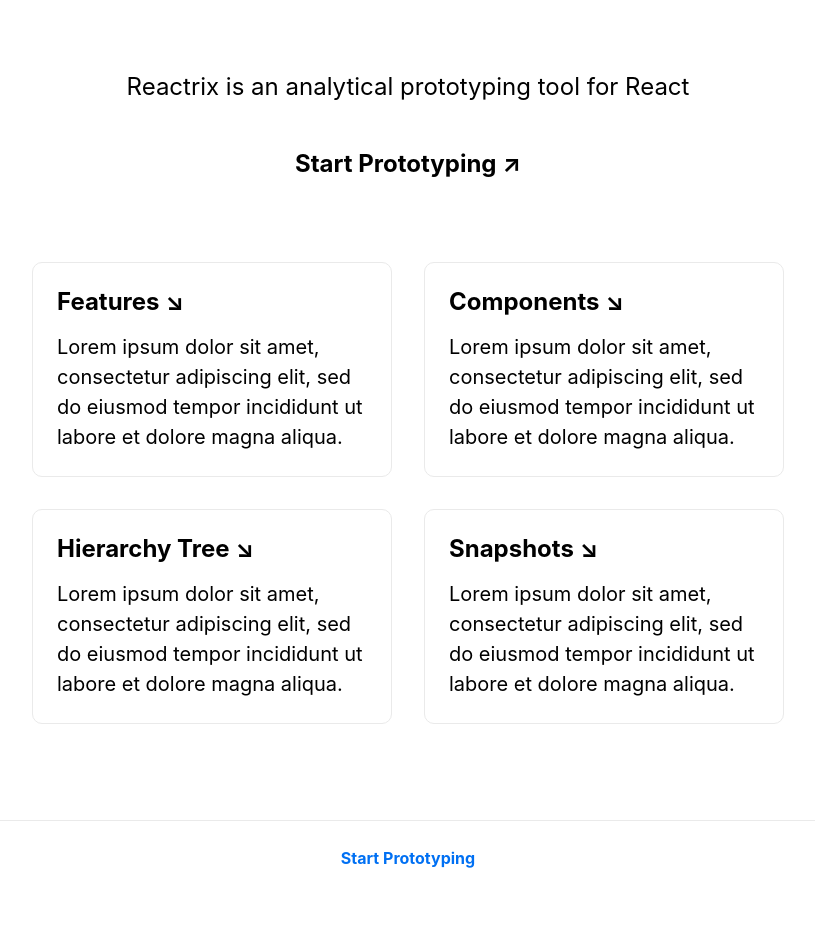
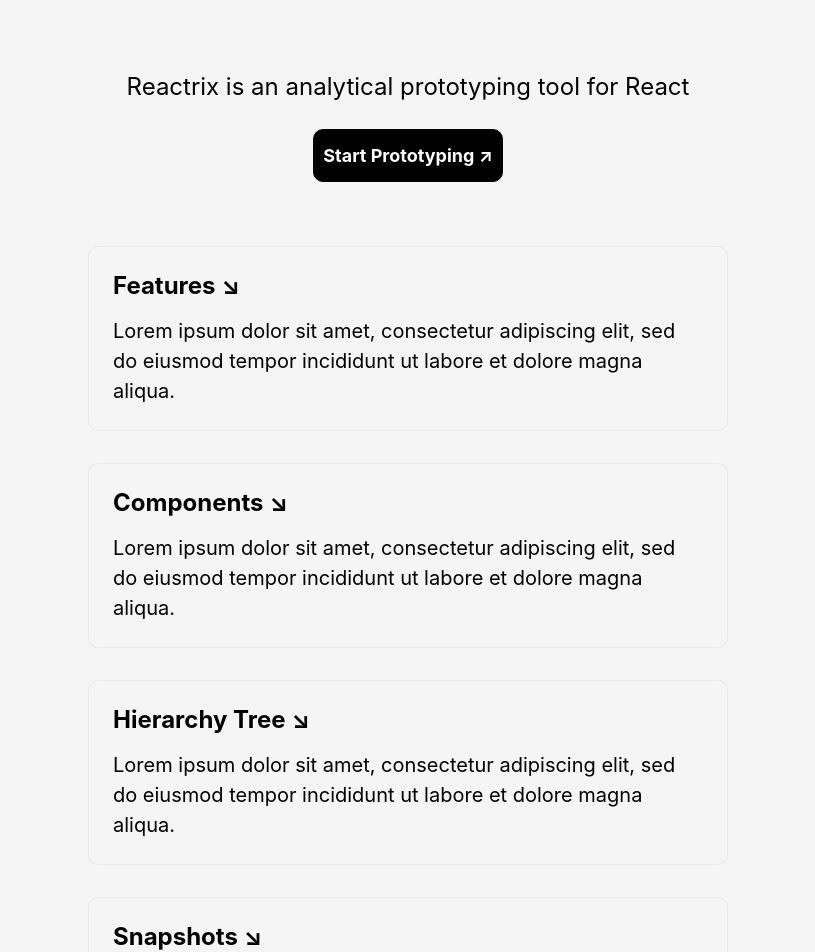
Before and after one commit to Reactrix-Admin/reactrixapp, a Next.js app: page / in a window 1280 px wide. Shown: the part 300-1252 px from the top of the page, without its empty margins (232-1047 px from the left). Before the commit the page ends 1195 px from the top, so only its background shows below. Built offline with nearby package versions, Linux system fonts and the light colour scheme.

Commit message:
styling changes

```diff
--- a/styles/Home.module.css
+++ b/styles/Home.module.css
@@ -31,7 +31,7 @@
 
 .footer {
   width: 100%;
-  height: 75px;
+  height: 200px;
   margin-top: 5rem;
   border-top: 1px solid #eaeaea;
   display: flex;
@@ -40,11 +40,13 @@
 }
 
 .footer a {
-  display: flex;
-  justify-content: center;
-  align-items: center;
-  flex-grow: 1;
   color: #0070f3;
+  font-weight: bold;
+  transition: color 0.3s ease;
+}
+
+.footer a:hover {
+  color: #000000;
   font-weight: bold;
 }
 
@@ -76,6 +78,26 @@
   text-align: center;
 }
 
+.start {
+  font-size: 0.75rem;
+  text-align: center;
+  text-decoration: none;
+  color: #ffffff;
+  background-color: #000000;
+  border: 1px solid #000000;
+  border-radius: 10px;
+  transition: color 0.3s ease, border-color 0.3s ease;
+  width: 15%;
+}
+
+.start:hover,
+.start:focus,
+.start:active {
+  color: #000000;
+  background-color: #ffffff;
+  border-color: #000000;
+}
+
 .code {
   background: #fafafa;
   border-radius: 5px;
@@ -103,14 +125,13 @@
   border: 1px solid #eaeaea;
   border-radius: 10px;
   transition: color 0.15s ease, border-color 0.15s ease;
-  width: 45%;
+  width: 80%;
 }
 
 .card:hover,
 .card:focus,
 .card:active {
-  color: #0070f3;
-  border-color: #0070f3;
+  border-color: #000000;
 }
 
 .card h2 {
--- a/styles/globals.css
+++ b/styles/globals.css
@@ -1,5 +1,6 @@
 html,
 body {
+  background: #f5f5f5;
   padding: 0;
   margin: 0;
   font-family: -apple-system, BlinkMacSystemFont, Segoe UI, Roboto, Oxygen,
```
